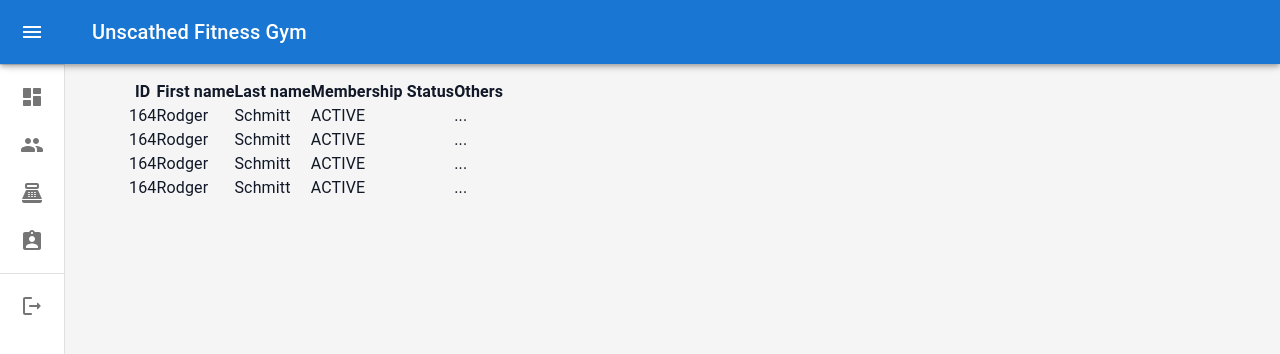
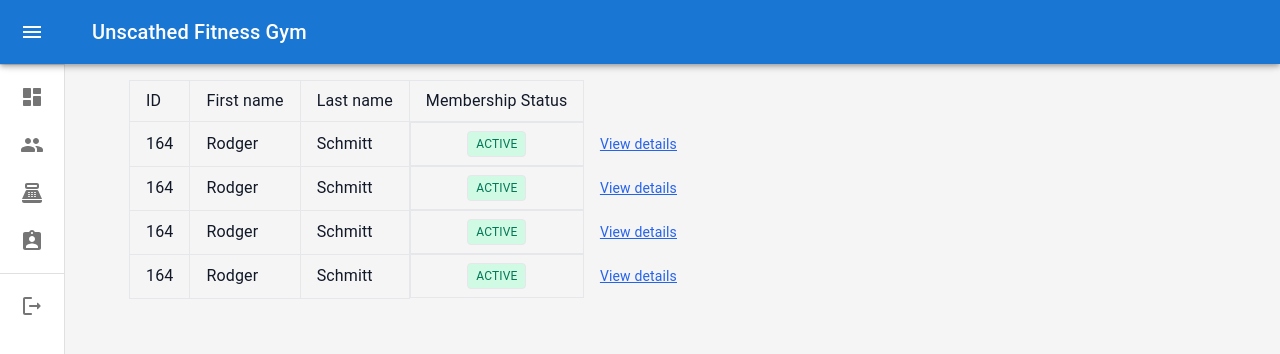
Before and after one commit to 2202-XU-CSCC22B/groupD, a Next.js app in the folder front-end/: page /dashboard/member in a window 1280 px wide. Shown: the top 354 px of the page. Built offline with nearby package versions, Linux system fonts and the light colour scheme.

Commit message:
Added Table

```diff
--- a/front-end/src/pages/dashboard/member/components/Table.js
+++ b/front-end/src/pages/dashboard/member/components/Table.js
@@ -1,41 +1,53 @@
 import React, { useState } from "react";
 import { Dialog } from "@headlessui/react";
+import TableHead from "./ui/TableHead";
+import TableData from "./ui/TableData";
 
-const Table = ({ data }) => {
+const Table = ({ visibleData, data }) => {
   let [isOpen, setIsOpen] = useState(false);
   const [selectedItem, setSelectedItem] = useState(null);
 
+  // table styling in global css
   return (
     <>
-      <table className=" table-auto text-gray-900">
+      <table className="my-table table-auto text-gray-900 p-6">
         <thead>
           <tr>
-            <th>ID</th>
-            <th>First name</th>
-            <th>Last name</th>
-            <th>Membership Status</th>
-            <th>Others</th>
+            <TableHead>ID</TableHead>
+            <TableHead>First name</TableHead>
+            <TableHead>Last name</TableHead>
+            <TableHead>Membership Status</TableHead>
           </tr>
         </thead>
         <tbody>
           {data.map((item, index) => {
             return (
-              <tr>
-                <td>{item.id}</td>
-                <td>{item.firstName}</td>
-                <td>{item.lastName}</td>
-                <td>{item.membershipStatus}</td>
-                <td>
+              <tr key={index}>
+                <TableData>{item.id}</TableData>
+                <TableData>{item.firstName}</TableData>
+                <TableData>{item.lastName}</TableData>
+                <TableData className=" flex items-center justify-center">
+                  <span
+                    className={`border rounded text-xs uppercase px-2 py-1 ${
+                      item.membershipStatus === "ACTIVE"
+                        ? "bg-emerald-100 text-emerald-700"
+                        : " bg-rose-100 text-rose-700"
+                    }`}
+                  >
+                    {item.membershipStatus}
+                  </span>
+                </TableData>
+                <TableData className=" border-none">
                   <button
                     onClick={() => {
                       setSelectedItem(item);
                       setIsOpen(!isOpen);
                     }}
-                    className=""
+                    className=" underline text-sm text-blue-600"
                   >
-                    ...
+                    View details
                   </button>
-                </td>
+                </TableData>
               </tr>
             );
           })}
@@ -51,7 +63,7 @@ const Table = ({ data }) => {
           <div className="fixed inset-0 bg-black/50" aria-hidden="true" />
 
           <div className="fixed inset-0 flex items-center justify-center p-4">
-            <Dialog.Panel className="mx-auto max-w-sm rounded bg-white"></Dialog.Panel>
+            <Dialog.Panel className="mx-auto max-w-sm rounded border bg-white"></Dialog.Panel>
           </div>
         </Dialog>
       )}
--- /dev/null
+++ b/front-end/src/pages/dashboard/member/components/ui/TableData.js
@@ -0,0 +1,5 @@
+const TableData = ({ className, children }) => {
+  return <td className={`${className} border px-4 py-2`}>{children}</td>;
+};
+
+export default TableData;
--- /dev/null
+++ b/front-end/src/pages/dashboard/member/components/ui/TableHead.js
@@ -0,0 +1,5 @@
+const TableHead = ({ className, children }) => {
+  return <td className={`${className} border px-4 py-2`}>{children}</td>;
+};
+
+export default TableHead;
```
